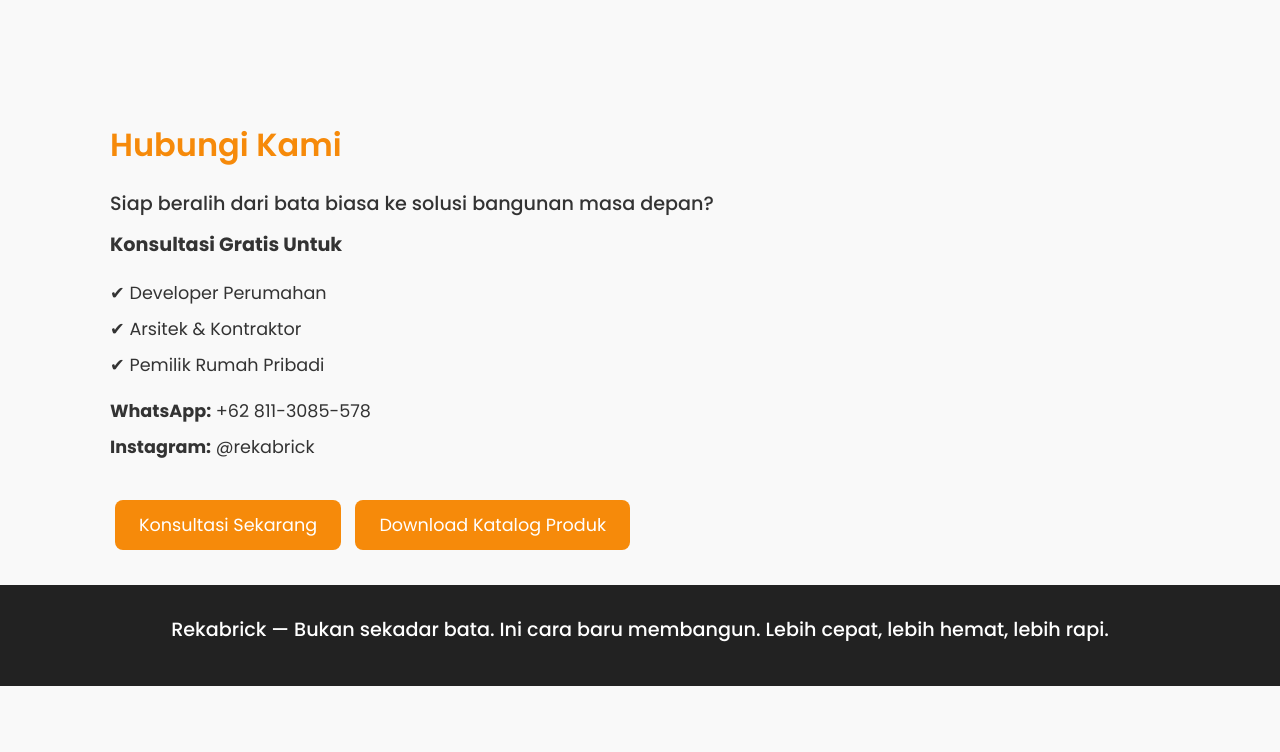
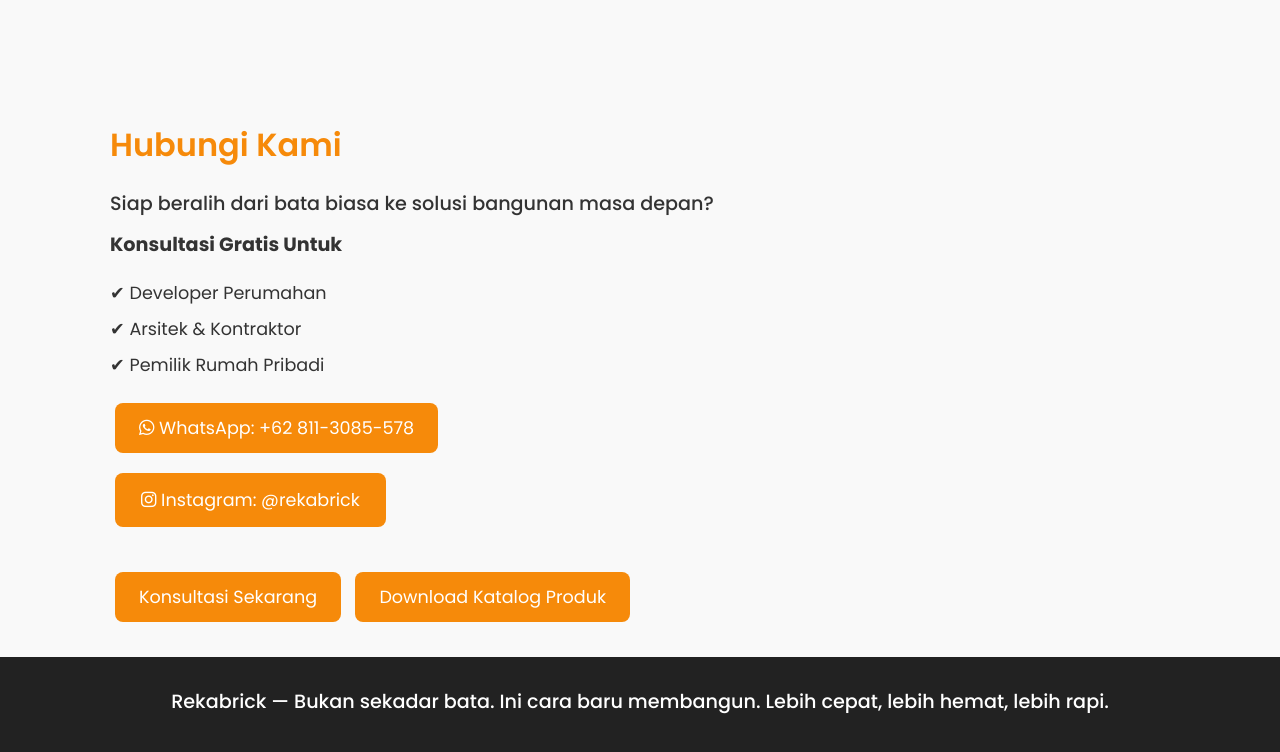
Before and after one commit to SyaifulNW/Rekabrick, a plain HTML site: page Index.html in a window 1280 px wide. Shown: the part 5249-6001 px from the top of the page. Before the commit the page ends 5935 px from the top, so only its background shows below. Drawn offline with nearby package versions, Linux system fonts and the light colour scheme.

Commit message:
rekabrick

```diff
--- a/Index.html
+++ b/Index.html
@@ -310,11 +310,19 @@
 
       <!-- Kolom Kanan -->
       <div class="kontak-right">
-        <ul class="kontak-info">
-          <li><strong>WhatsApp:</strong> +62 811-3085-578</li>
-          <li><strong>Instagram:</strong> @rekabrick</li>
+     <ul class="kontak-info list-unstyled">
+  <li>
+    <a href="https://wa.me/628113085578" target="_blank" class="btn btn-success mb-2">
+      <i class="fab fa-whatsapp"></i> WhatsApp: +62 811-3085-578
+    </a>
+  </li>
+  <li>
+    <a href="https://instagram.com/rekabrick" target="_blank" class="btn btn-primary">
+      <i class="fab fa-instagram"></i> Instagram: @rekabrick
+    </a>
+  </li>
+</ul>
 
-        </ul>
         <div class="cta-buttons">
           <!-- WA -->
 <a href="https://api.whatsapp.com/send?phone=+628113085578&text=Halo%20Saya%20tertarik%20dengan%20Rekabrick,%20boleh%20minta%20informasinya?" class="btn btn-success btn-lg" style="margin-top: 20px;">
```
